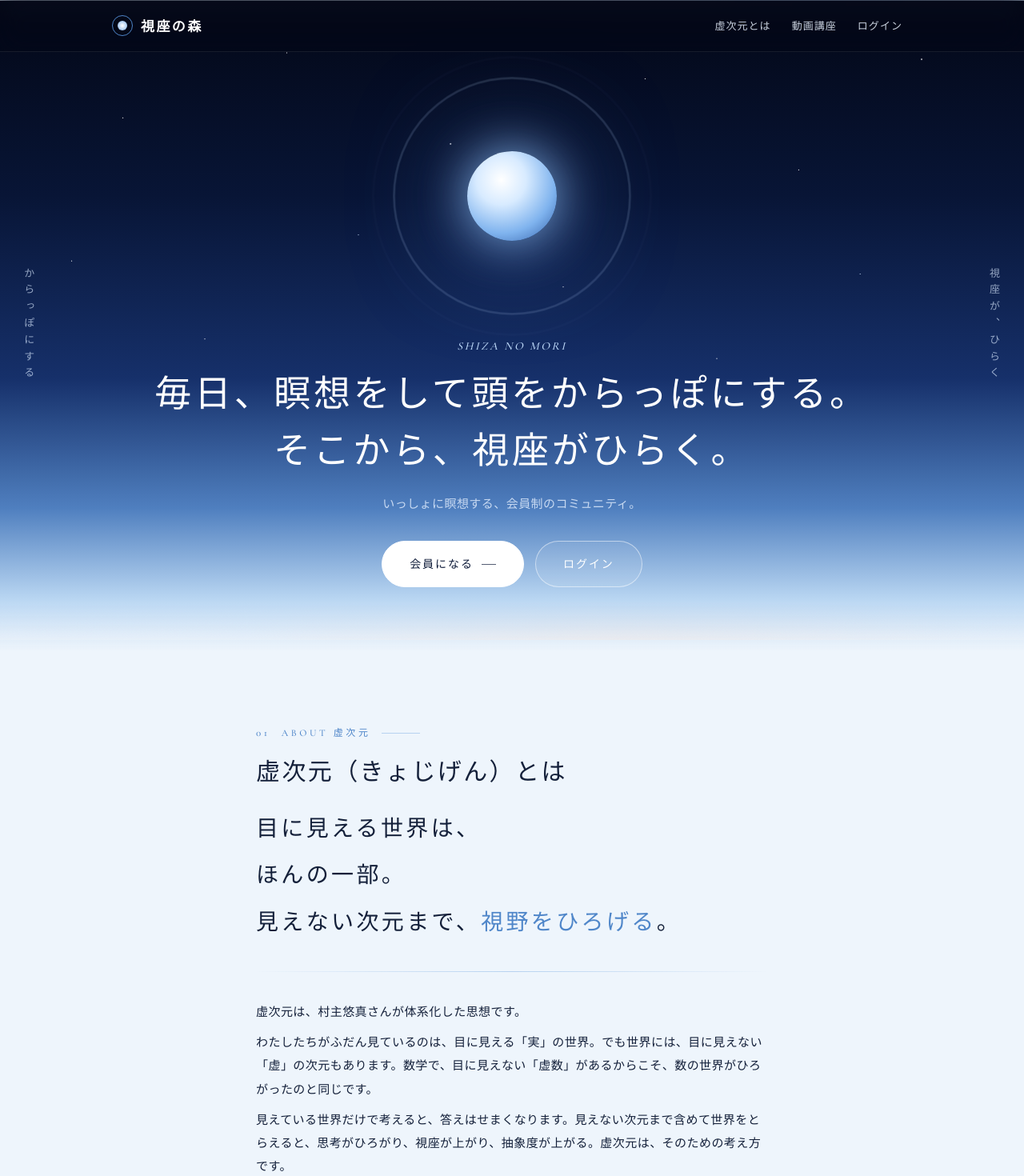
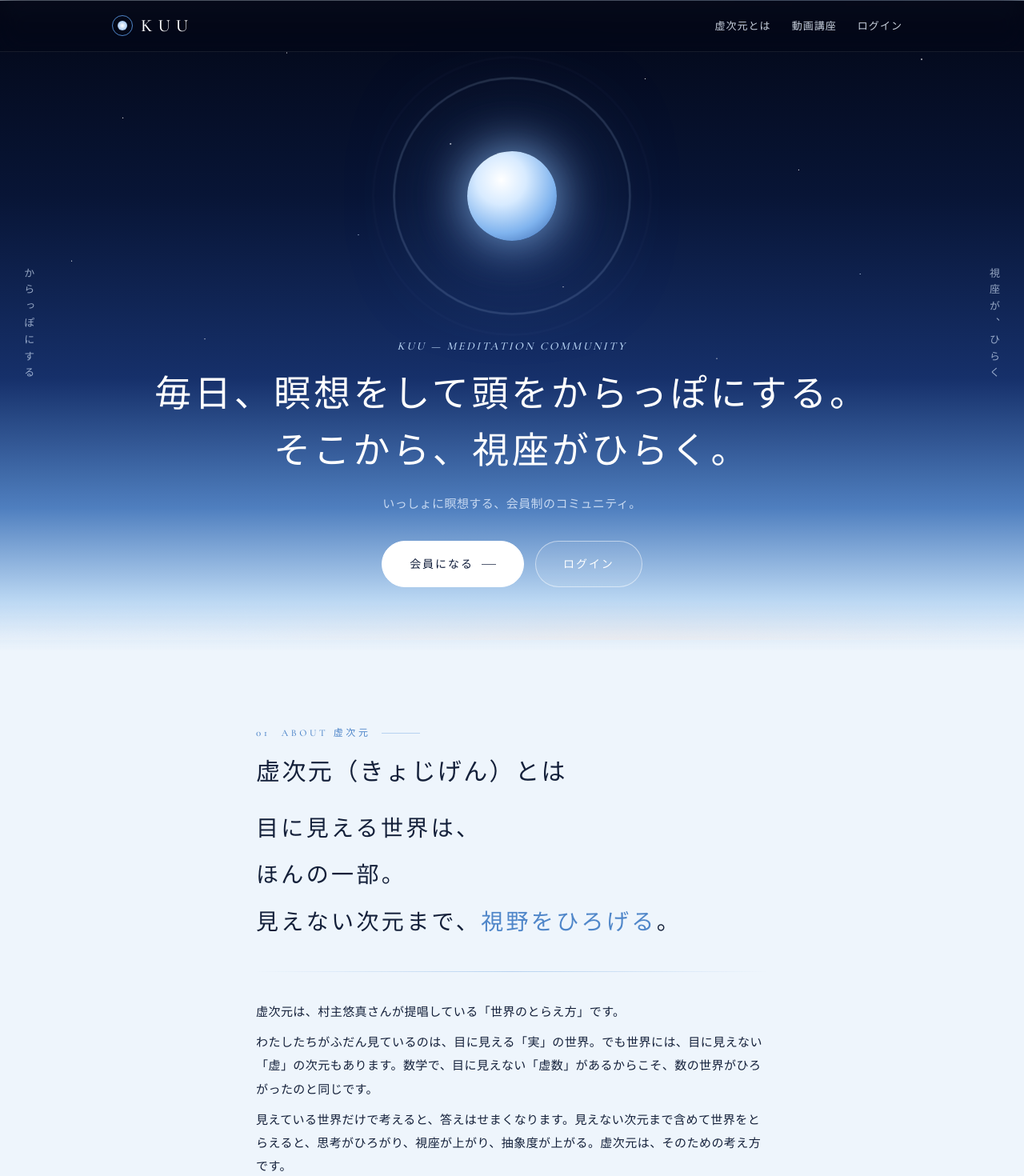
Before and after one commit to wclosetk8114-collab/meisou-community, a Next.js app: page / in a window 1280 px wide. Shown: the top 1470 px of the page at 80% size. Built offline with nearby package versions, Linux system fonts and the light colour scheme.

Commit message:
名前をKUUに変更／虚次元の説明を修正

```diff
--- a/app/globals.css
+++ b/app/globals.css
@@ -178,3 +178,4 @@ header.hdr{transition:background .3s}
 .hdr.dark{background:rgba(3,7,22,.35);border-bottom:1px solid rgba(255,255,255,.08)}
 .hdr.dark .nav a{color:rgba(235,243,255,.85)}
 .hdr.dark .nav a:hover{background:rgba(255,255,255,.1);color:#fff}
+.logo b{font-family:"Cormorant Garamond","Shippori Mincho",serif;font-size:22px;letter-spacing:.32em;font-weight:500}
--- a/app/page.tsx
+++ b/app/page.tsx
@@ -39,7 +39,7 @@ export default function Home() {
             <h2>虚次元（きょじげん）とは</h2>
             <p className="big-quote">目に見える世界は、<br />ほんの一部。<br />見えない次元まで、<span className="gold">視野をひろげる</span>。</p>
             <hr className="hair" />
-            <p>虚次元は、村主悠真さんが体系化した思想です。</p>
+            <p>虚次元は、村主悠真さんが提唱している「世界のとらえ方」です。</p>
             <p>わたしたちがふだん見ているのは、目に見える「実」の世界。でも世界には、目に見えない「虚」の次元もあります。数学で、目に見えない「虚数」があるからこそ、数の世界がひろがったのと同じです。</p>
             <p>見えている世界だけで考えると、答えはせまくなります。見えない次元まで含めて世界をとらえると、思考がひろがり、視座が上がり、抽象度が上がる。虚次元は、そのための考え方です。</p>
             <p>この場所の瞑想は、虚次元からヒントをもらっています。でも、虚次元を知らなくても大丈夫。だれでも、そのまま始められます。</p>
--- a/lib/site.ts
+++ b/lib/site.ts
@@ -1,7 +1,7 @@
 // 名前や価格はここを変えると全ページに反映されます
 export const SITE = {
-  name: "視座の森",
-  en: "SHIZA NO MORI",
+  name: "KUU",
+  en: "KUU — MEDITATION COMMUNITY",
   tagline: "毎日、瞑想をして頭をからっぽにする。そこから視座がひらく。",
   monthly: 3980, // 税込・月額
   course: 50000, // 税別
```
